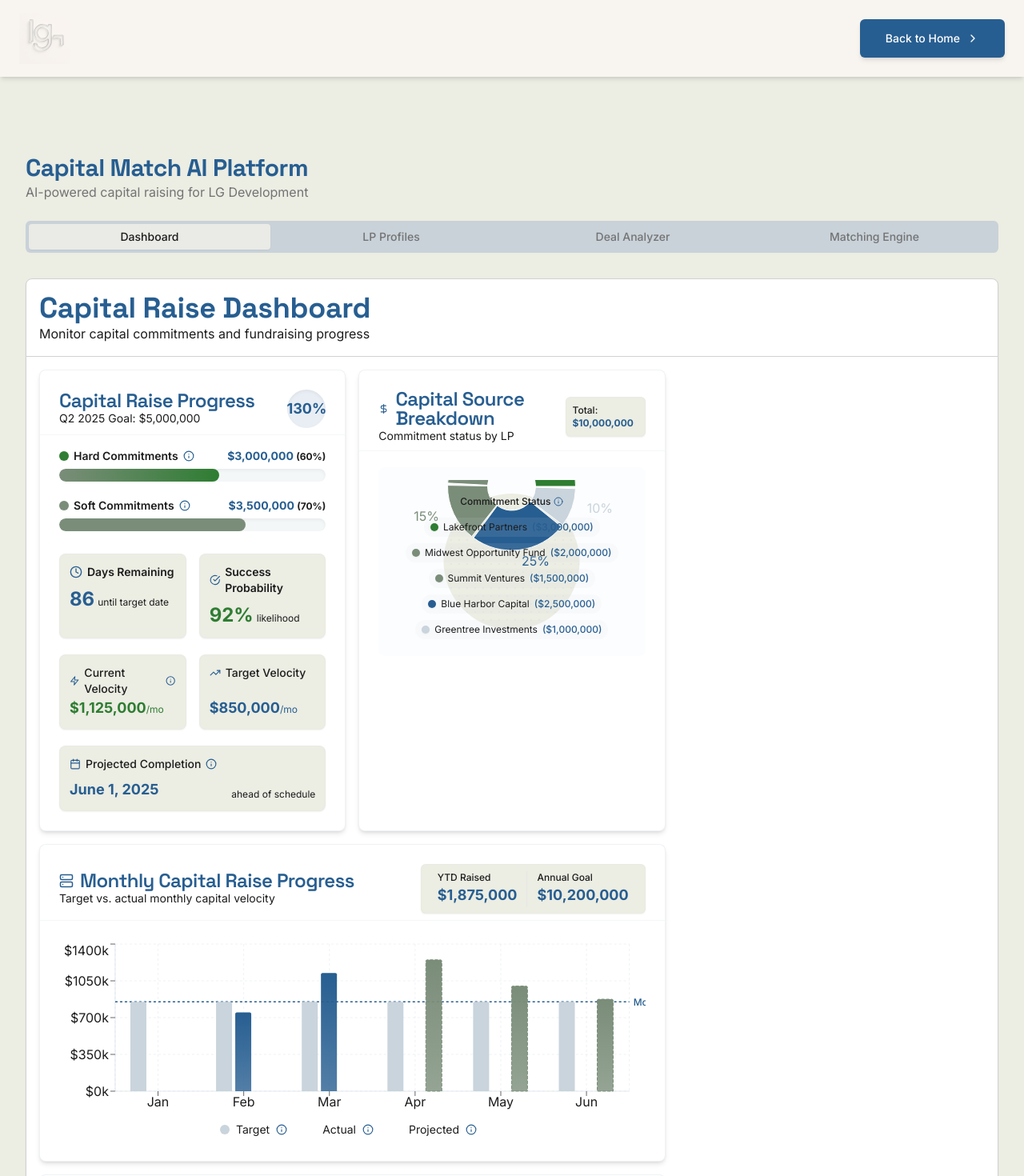
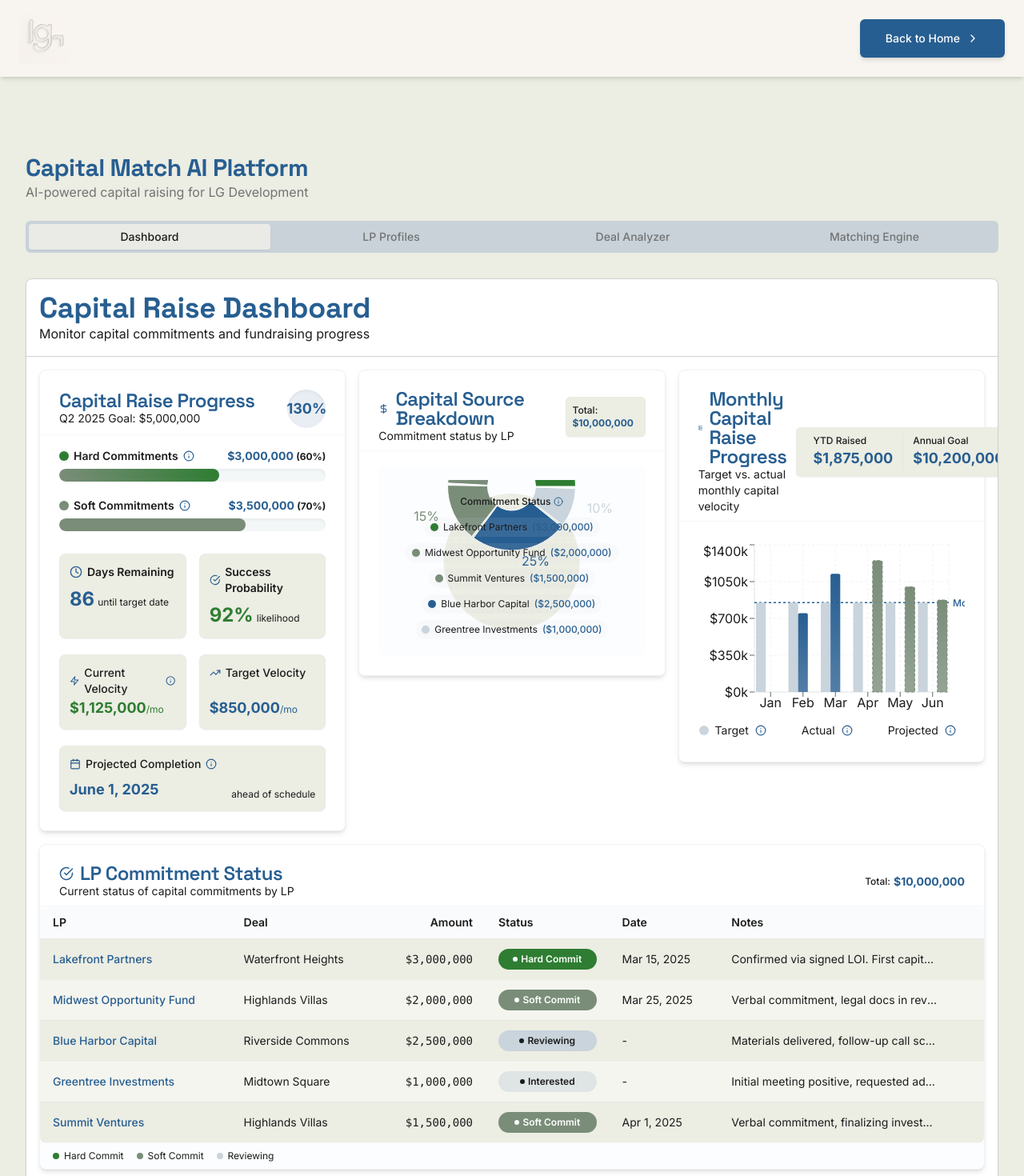
Before and after one commit to zerovacancy/capital-match, a React (Vite) app: page /prototype in a window 1280 px wide. Shown: the top 1470 px of the page at 80% size. Built offline with nearby package versions, Linux system fonts and the light colour scheme.

Commit message:
Fix: Dashboard layout issue
Adjust layout to remove blank space on the right side of the dashboard.

```diff
--- a/src/components/dashboard/index.tsx
+++ b/src/components/dashboard/index.tsx
@@ -1,3 +1,4 @@
+
 import React from 'react';
 import { capitalRaiseMetrics } from '@/data';
 import { CapitalProgressCard } from './CapitalProgressCard';
@@ -7,17 +8,25 @@ import { CommitmentTable } from './CommitmentTable';
 
 export function Dashboard() {
   return (
-    <div className="bg-card rounded-lg border shadow-sm flex flex-col h-full">
+    <div className="bg-card rounded-lg border shadow-sm flex flex-col h-full w-full">
       <div className="p-4 border-b">
         <h2 className="h2">Capital Raise Dashboard</h2>
         <p>Monitor capital commitments and fundraising progress</p>
       </div>
 
-      <div className="p-4 grid grid-cols-1 md:grid-cols-3 gap-4 overflow-y-auto h-[calc(100%-4rem)]">
-        <CapitalProgressCard metrics={capitalRaiseMetrics} />
-        <CapitalSourceChart />
-        <MonthlyProgressChart />
-        <CommitmentTable />
+      <div className="p-4 grid grid-cols-1 md:grid-cols-12 gap-4 overflow-y-auto h-[calc(100%-4rem)]">
+        <div className="md:col-span-4">
+          <CapitalProgressCard metrics={capitalRaiseMetrics} />
+        </div>
+        <div className="md:col-span-4">
+          <CapitalSourceChart />
+        </div>
+        <div className="md:col-span-4">
+          <MonthlyProgressChart />
+        </div>
+        <div className="md:col-span-12">
+          <CommitmentTable />
+        </div>
       </div>
     </div>
   );
```
